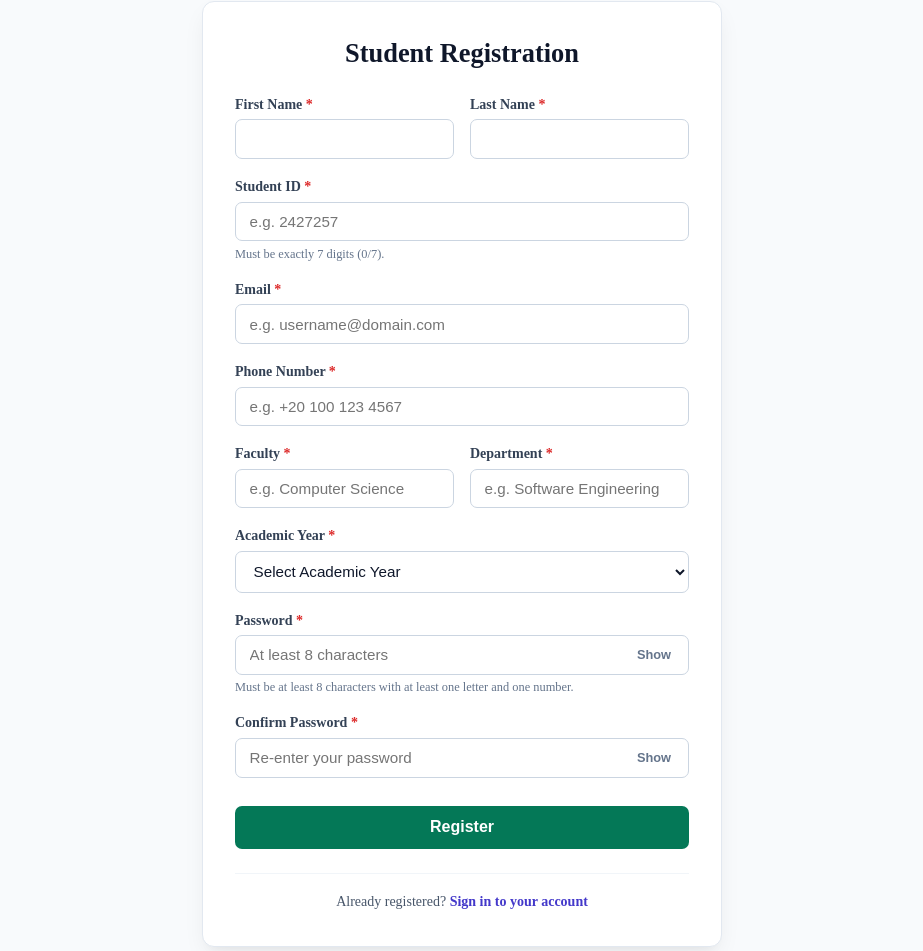
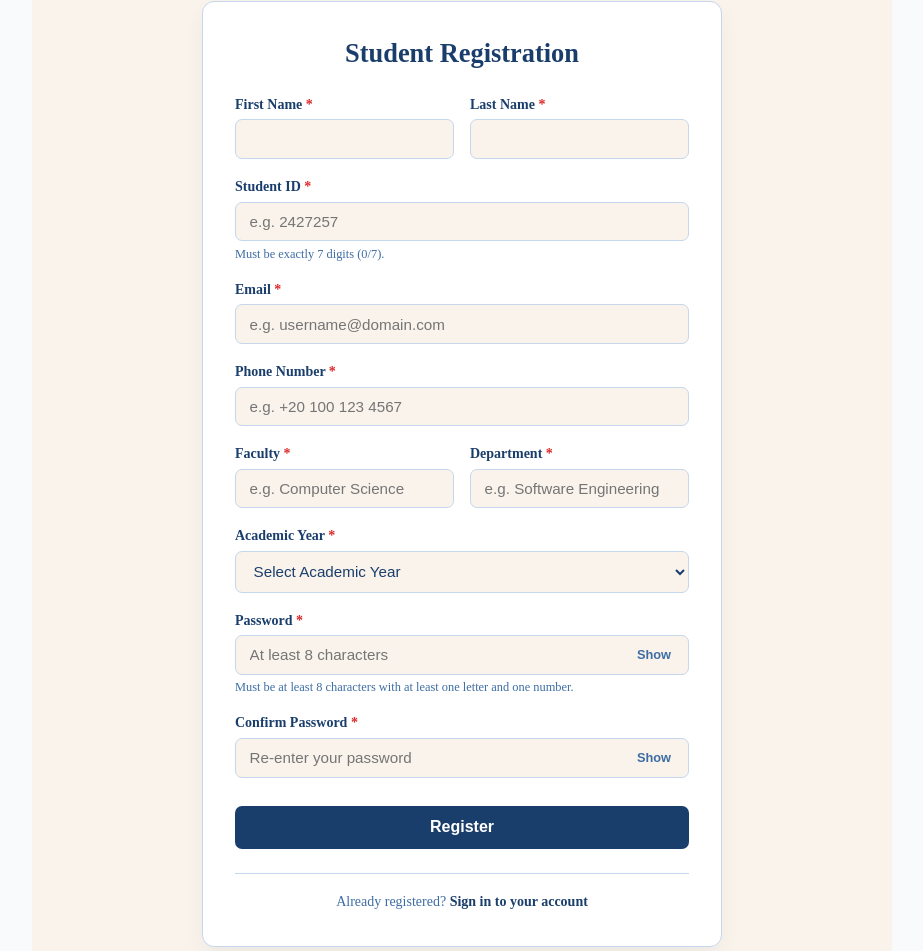
Before and after one commit to 3bdoOfficial/UniPortal, a React app in the folder frontend/: page /register in a window 1280 px wide. Shown: the part 102-1053 px from the top of the page, without its empty margins (178-1101 px from the left). Built offline with nearby package versions, Linux system fonts and the light colour scheme; no server answers; the HTML template or start-up script is replaced by a standard one.

Commit message:
Refactor styles in RegisterPage component
Updated various styles in RegisterPage component for improved UI consistency and color scheme.

```diff
--- a/frontend/src/pages/RegisterPage.jsx
+++ b/frontend/src/pages/RegisterPage.jsx
@@ -607,33 +607,40 @@ const styles = {
     justifyContent: "center",
     alignItems: "center",
     padding: "1rem 0",
+    backgroundColor: "#F9F3EB",
+    borderRadius: "14px",
   },
+
   card: {
     width: "100%",
     maxWidth: "520px",
-    backgroundColor: "#ffffff",
+    backgroundColor: "#FFFFFF",
     borderRadius: "12px",
-    boxShadow: "0 10px 25px -5px rgba(0, 0, 0, 0.08), 0 8px 10px -6px rgba(0, 0, 0, 0.04)",
-    border: "1px solid #e2e8f0",
+    boxShadow: "0 10px 25px -5px rgba(26,62,108,0.08)",
+    border: "1px solid #C6D6EC",
     padding: "2.25rem 2rem",
     boxSizing: "border-box",
   },
+
   header: {
     marginBottom: "1.75rem",
     textAlign: "center",
   },
+
   title: {
     fontSize: "1.65rem",
     fontWeight: "700",
-    color: "#0f172a",
+    color: "#1A3E6C",
     margin: "0 0 0.5rem 0",
   },
+
   subtitle: {
     fontSize: "0.925rem",
-    color: "#64748b",
+    color: "#3D6DA3",
     margin: 0,
     lineHeight: "1.4",
   },
+
   alertError: {
     backgroundColor: "#fef2f2",
     color: "#b91c1c",
@@ -644,97 +651,112 @@ const styles = {
     fontSize: "0.875rem",
     lineHeight: "1.4",
   },
+
   alertInfo: {
-    backgroundColor: "#eff6ff",
-    color: "#1d4ed8",
-    border: "1px solid #bfdbfe",
+    backgroundColor: "#C6D6EC",
+    color: "#1A3E6C",
+    border: "1px solid #3D6DA3",
   },
+
   alertSuccess: {
-    backgroundColor: "#ecfdf5",
-    color: "#047857",
-    border: "1px solid #a7f3d0",
+    backgroundColor: "#EAF1FA",
+    color: "#1A3E6C",
+    border: "1px solid #C6D6EC",
     borderRadius: "8px",
     padding: "0.75rem 1rem",
     marginBottom: "1.25rem",
     fontSize: "0.875rem",
     lineHeight: "1.4",
   },
+
   form: {
     display: "flex",
     flexDirection: "column",
     gap: "1.25rem",
   },
+
   row: {
     display: "flex",
     gap: "1rem",
     flexWrap: "wrap",
   },
+
   col: {
     flex: "1 1 200px",
     display: "flex",
     flexDirection: "column",
   },
+
   formGroup: {
     display: "flex",
     flexDirection: "column",
   },
+
   label: {
     fontSize: "0.875rem",
     fontWeight: "600",
-    color: "#334155",
+    color: "#1A3E6C",
     marginBottom: "0.4rem",
   },
+
   required: {
     color: "#dc2626",
   },
+
   input: {
     width: "100%",
     padding: "0.65rem 0.85rem",
     borderRadius: "7px",
-    border: "1.5px solid #cbd5e1",
+    border: "1.5px solid #C6D6EC",
     fontSize: "0.95rem",
-    color: "#0f172a",
-    backgroundColor: "#ffffff",
+    color: "#1A3E6C",
+    backgroundColor: "#F9F3EB",
     boxSizing: "border-box",
     transition: "border-color 0.15s ease, box-shadow 0.15s ease",
     outline: "none",
   },
+
   inputError: {
     borderColor: "#ef4444",
     backgroundColor: "#fffafa",
   },
+
   errorText: {
     color: "#dc2626",
     fontSize: "0.8rem",
     marginTop: "0.35rem",
     fontWeight: "500",
   },
+
   helperText: {
-    color: "#64748b",
+    color: "#3D6DA3",
     fontSize: "0.775rem",
     marginTop: "0.35rem",
   },
+
   passwordWrapper: {
     position: "relative",
     display: "flex",
     alignItems: "center",
   },
+
   toggleBtn: {
     position: "absolute",
     right: "10px",
     background: "none",
     border: "none",
-    color: "#64748b",
+    color: "#3D6DA3",
     fontSize: "0.8rem",
     fontWeight: "600",
     cursor: "pointer",
     padding: "0.25rem 0.5rem",
   },
+
   submitBtn: {
     marginTop: "0.5rem",
     padding: "0.8rem 1rem",
-    backgroundColor: "#047857",
-    color: "#ffffff",
+    backgroundColor: "#1A3E6C",
+    color: "#FFFFFF",
     border: "none",
     borderRadius: "7px",
     fontSize: "1rem",
@@ -742,20 +764,24 @@ const styles = {
     cursor: "pointer",
     transition: "background-color 0.2s ease, transform 0.1s ease",
   },
+
   submitBtnDisabled: {
-    backgroundColor: "#6ee7b7",
+    backgroundColor: "#C6D6EC",
+    color: "#1A3E6C",
     cursor: "not-allowed",
   },
+
   footer: {
     marginTop: "1.5rem",
     textAlign: "center",
     fontSize: "0.875rem",
-    color: "#475569",
-    borderTop: "1px solid #f1f5f9",
+    color: "#3D6DA3",
+    borderTop: "1px solid #C6D6EC",
     paddingTop: "1.25rem",
   },
+
   link: {
-    color: "#4338ca",
+    color: "#1A3E6C",
     fontWeight: "600",
     textDecoration: "none",
   },
```
